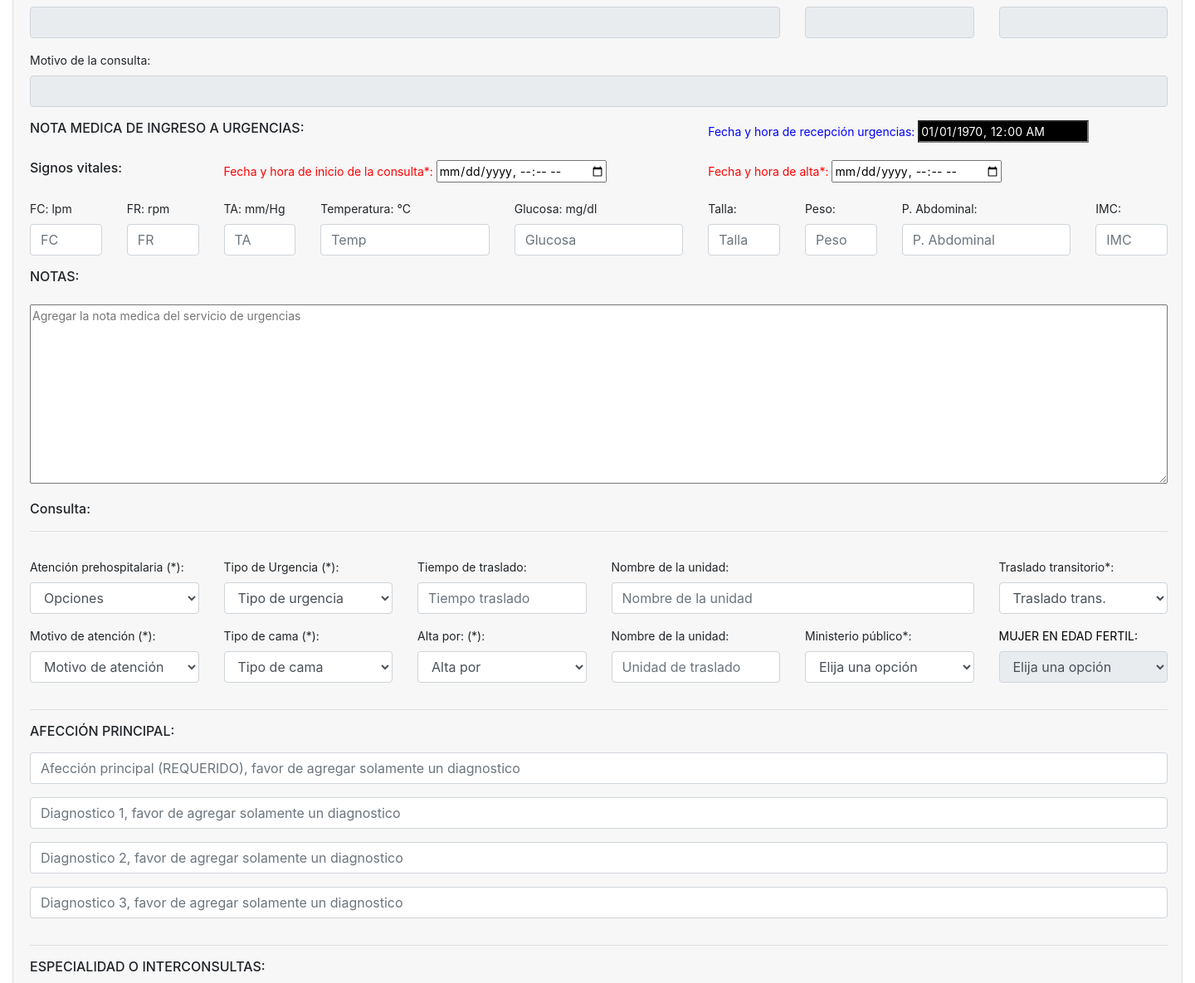
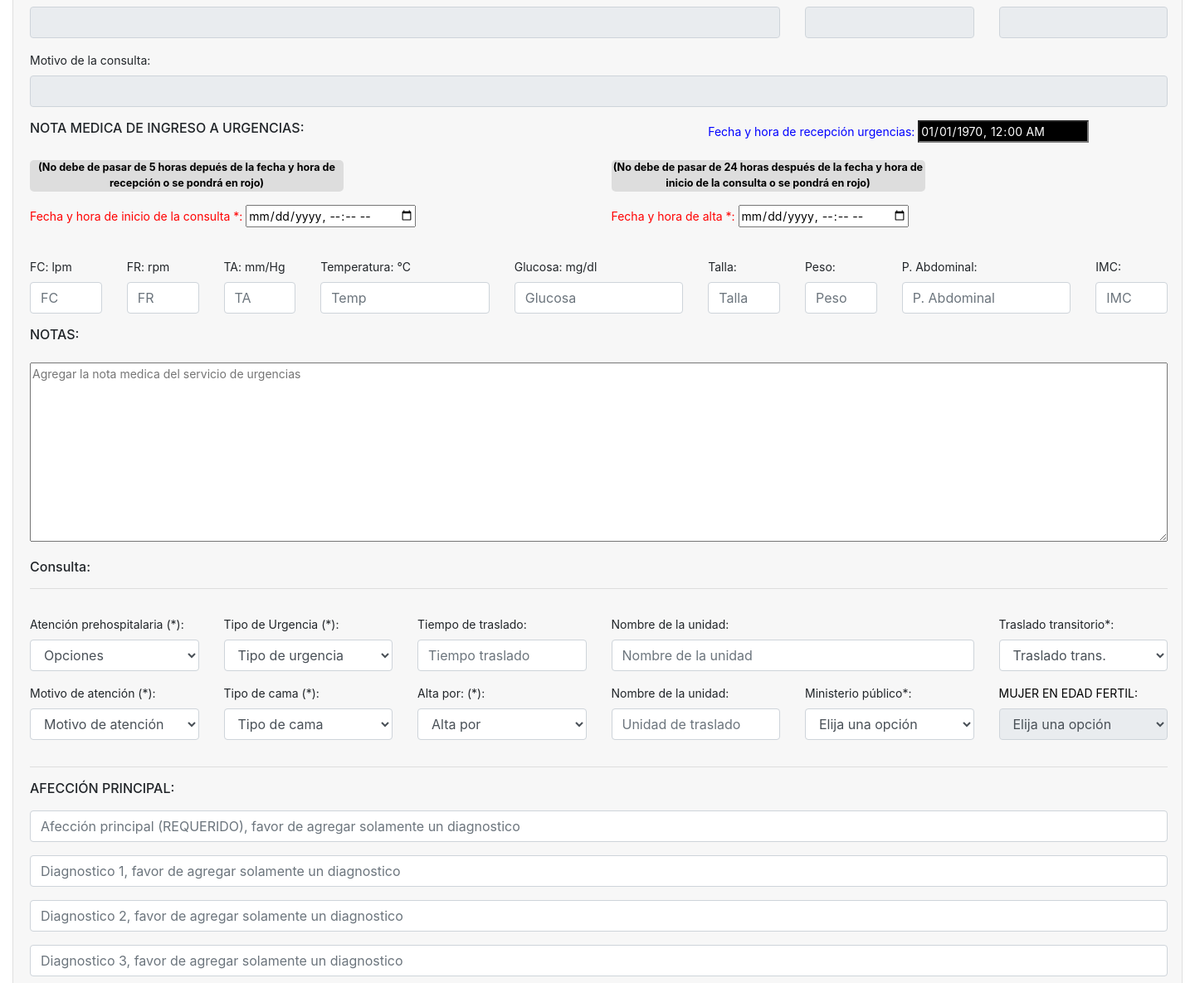
Before and after one commit to oegg10/expurg, a PHP site: page /modelos/consultas/consultaC1.php?idrecep=1 in a window 1440 px wide. Shown: the part 337-1522 px from the top of the page at 83% size. Run offline with PHP 8.4, Linux system fonts and the light colour scheme; the visitor is signed in with stand-in values (Sample User, id 1); data that the repository does not hold is empty; some libraries are stand-ins or nearby versions.

Commit message:
Modificaciones 31012024

```diff
--- a/modelos/consultas/consultaC1.php
+++ b/modelos/consultas/consultaC1.php
@@ -109,7 +109,7 @@ if (!isset($_SESSION['idusuario'])) {
         }
 
         //Realizamos la inserción de los datos
-        $sql = "INSERT INTO consultas (idrecepcion, fechaingreso, fc, fr, ta, temperatura, glucosa, talla, peso, pabdominal, imc, notaingresourg, atnprehosp, tipourgencia, tiempotraslado, nombreunidad, trastrans, motivoatencion, tipocama, altapor, otraunidad, ministeriopublico, mujeredadfertil, afecprincipal, comorbilidad1, comorbilidad2, comorbilidad3, interconsulta1, interconsulta2, interconsulta3, procedim1, procedim2, procedim3, procedim4, procedim5, medicamento1, medicamento2, medicamento3, lesion_es, lesiones, cap_lesion, fechaalta, condicion, idusuario) VALUES ('$idrecepcion', '$fechaingreso', '$fc', '$fr', '$ta', '$temperatura', '$glucosa', '$talla', '$peso', '$pabdominal', '$imc', '$notaingresourg', '$atnprehosp', '$tipourgencia', '$tiempotraslado', '$nombreunidad', '$trastrans', '$motivoatencion', '$tipocama', '$altapor', '$otraunidad', '$ministeriopublico', '$mujeredadfertil', '$afecprincipal', '$comorbilidad1', '$comorbilidad2', '$comorbilidad3', '$interconsulta1', '$interconsulta2', '$interconsulta3', '$procedim1', '$procedim2', '$procedim3', '$procedim4', '$procedim5', '$medicamento1', '$medicamento2', '$medicamento3', '$lesion_es', '$lesiones', '2', '$fechaalta', '1', '$idusuario')";
+        /*$sql = "INSERT INTO consultas (idrecepcion, fechaingreso, fc, fr, ta, temperatura, glucosa, talla, peso, pabdominal, imc, notaingresourg, atnprehosp, tipourgencia, tiempotraslado, nombreunidad, trastrans, motivoatencion, tipocama, altapor, otraunidad, ministeriopublico, mujeredadfertil, afecprincipal, comorbilidad1, comorbilidad2, comorbilidad3, interconsulta1, interconsulta2, interconsulta3, procedim1, procedim2, procedim3, procedim4, procedim5, medicamento1, medicamento2, medicamento3, lesion_es, lesiones, cap_lesion, fechaalta, condicion, idusuario) VALUES ('$idrecepcion', '$fechaingreso', '$fc', '$fr', '$ta', '$temperatura', '$glucosa', '$talla', '$peso', '$pabdominal', '$imc', '$notaingresourg', '$atnprehosp', '$tipourgencia', '$tiempotraslado', '$nombreunidad', '$trastrans', '$motivoatencion', '$tipocama', '$altapor', '$otraunidad', '$ministeriopublico', '$mujeredadfertil', '$afecprincipal', '$comorbilidad1', '$comorbilidad2', '$comorbilidad3', '$interconsulta1', '$interconsulta2', '$interconsulta3', '$procedim1', '$procedim2', '$procedim3', '$procedim4', '$procedim5', '$medicamento1', '$medicamento2', '$medicamento3', '$lesion_es', '$lesiones', '2', '$fechaalta', '1', '$idusuario')";
 
         $resins = $con->query($sql);
 
@@ -134,7 +134,7 @@ if (!isset($_SESSION['idusuario'])) {
         }
 
         $con->close();
-        $recepcion = null;
+        $recepcion = null;*/
 
     }
 
@@ -199,27 +199,28 @@ if (!isset($_SESSION['idusuario'])) {
 
                                     <!-- 12 -->
 
-                                    <div class="form-group col-lg-2 col-md-2 col-sm-2">
-                                        <h6>Signos vitales:</h6>
+                                    <!-- ============= FECHA Y HORA ======================== -->
+                                    <div class="form-group col-lg-6 col-md-6 col-sm-6">
+                                        <p>(No debe de pasar de 5 horas depués de la fecha y hora de recepción o se pondrá en rojo)</p>
+                                        <label for="fechaingreso" style="color: red;">Fecha y hora de inicio de la consulta *: </label>
+                                        <input type="datetime-local" id="fechaingreso" name="fechaingreso" min="2024-01-20T00:00" value="<?php if (!empty($_POST['fechaingreso'])) { echo $fechaingreso; } else { echo ''; } ?>" required>
+                                        <p></p>
                                     </div>
 
-                                    <!-- ============= FECHA Y HORA ======================== -->
-                                    <div class="form-group col-lg-5 col-md-5 col-sm-5">
-                                        <label for="fechaingreso" style="color: red;">Fecha y hora de inicio de la consulta*: </label>
-                                        <input type="datetime-local" id="fechaingreso" name="fechaingreso" min="2024-01-20T00:00" value="<?php if (!empty($_POST['fechaingreso'])) { echo $fechaingreso; } else { echo ''; } ?>" required>
-                                        <span></span>
-                                    </div>
-
-                                    <div class="form-group col-lg-5 col-md-5 col-sm-5">
-                                        <label for="fechaalta" style="color: red;">Fecha y hora de alta*: </label>
+                                    <div class="form-group col-lg-6 col-md-6 col-sm-6">
+                                        <p>(No debe de pasar de 24 horas después de la fecha y hora de inicio de la consulta o se pondrá en rojo)</p>
+                                        <label for="fechaalta" style="color: red;">Fecha y hora de alta *: </label>
                                         <input type="datetime-local" id="fechaalta" name="fechaalta" min="2024-01-20T00:00" value="<?php if (!empty($_POST['fechaalta'])) { echo $fechaalta; } else { echo ''; } ?>" required>
-                                        <span></span>
+                                        <p></p>
                                     </div>
                                     <!-- ============= FECHA Y HORA ======================== -->
-
                                     <!-- 12 -->
 
-                                    <!-- ========== NOTA MEDICA DE LA CONSULTA DE URGENCIAS ==========-->
+                                    <!-- ======= NOTA MEDICA DE LA CONSULTA DE URGENCIAS ========-->
+                                    <!--<div class="form-group col-lg-12 col-md-12 col-sm-12">
+                                        <h6 style="text-align: center;"><strong>Signos vitales:</strong></h6>
+                                    </div>-->
+
                                     <div class="form-group col-lg-1 col-md-1 col-sm-1">
                                         <label>FC: lpm</label>
                                         <input type="text" class="form-control" name="fc" id="fc" maxlength="10" placeholder="FC" value="<?php if (!empty($_POST['fc'])) { echo $fc; } else { echo ''; } ?>">
@@ -566,6 +567,7 @@ if (!isset($_SESSION['idusuario'])) {
 
         //VALIDAR FECHA RECEPCION Y FECHA DE INICIO DE LA CONSULTA
         function rojoValidaFechas() {
+
             let fecharecepcion1 = new Date(fecharecepcion.value);
             let fechaR = fecharecepcion1.getTime();
 
@@ -575,15 +577,25 @@ if (!isset($_SESSION['idusuario'])) {
             let fechaalta1 = new Date(fechaalta.value);
             let fechaA = fechaalta1.getTime();
 
-            if (fechaI <= fechaR) {
+            let fechaR_5 = fecharecepcion1.setHours(fecharecepcion1.getHours() + 5);
+            let fechaI_24 = fechaingreso1.setHours(fechaingreso1.getHours() + 24);
+
+            /*console.log("Fecha recepcion: " + fechaR);
+            console.log("Fecha recepcion + 5 horas: " + fechaR_5);
+            console.log("Fecha ingreso: " + fechaI);
+            console.log("Fecha alta: " + fechaA);
+            console.log("Fecha ingreso + 24 horas: " + fechaI_24);*/
+
+            if (fechaI <= fechaR || fechaI > fechaR_5) {
 
                 document.getElementById("fechaingreso").style.backgroundColor = "red";
                 document.getElementById("fecharecepcion").style.backgroundColor = "red";
                 document.getElementById("fechaingreso").focus();
-                //console.log(fechaR);
-                //console.log(fechaI);
 
-            } else if (fechaA <= fechaI) {
+                //document.getElementById("fechaInicioConsulta").textContent = "La fecha de inicio no debe ser menor a la fecha de recepción o la fecha de inicio no debe de pasar de 5 horas a la fecha de recepción";
+
+
+            } else if (fechaA <= fechaI || fechaA > fechaI_24) {
 
                 document.getElementById("fechaalta").style.backgroundColor = "red";
                 document.getElementById("fechaingreso").style.backgroundColor = "red";
--- a/modelos/extend/header.php
+++ b/modelos/extend/header.php
@@ -218,7 +218,7 @@ if (!isset($_SESSION['idusuario'])) {
                     </li>
 
 
-                    <li class="nav-item">
+                    <!-- <li class="nav-item">
                         <a class="nav-link" href="../citasCE/index.php">Citas C.E.</a>
                     </li>
                     <li class="nav-item">
@@ -226,7 +226,7 @@ if (!isset($_SESSION['idusuario'])) {
                     </li>
                     <li class="nav-item">
                         <a class="nav-link" href="../servicios/index.php">Servicios</a>
-                    </li>
+                    </li> -->
 
 
                     <li class="nav-item">
```
Also changed, not shown: 2 other files.
